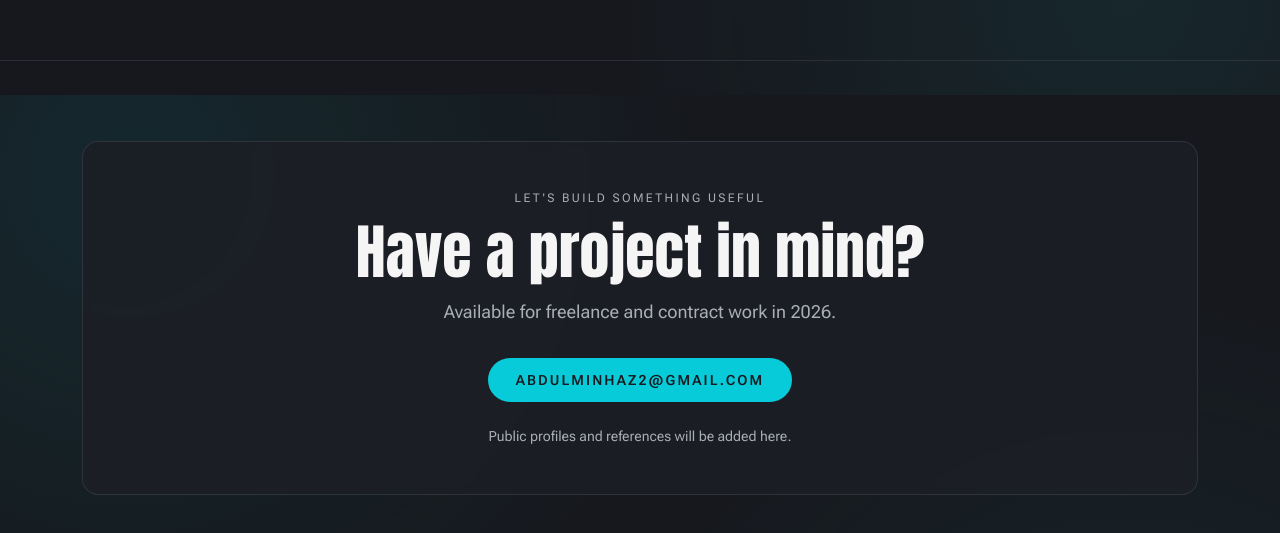
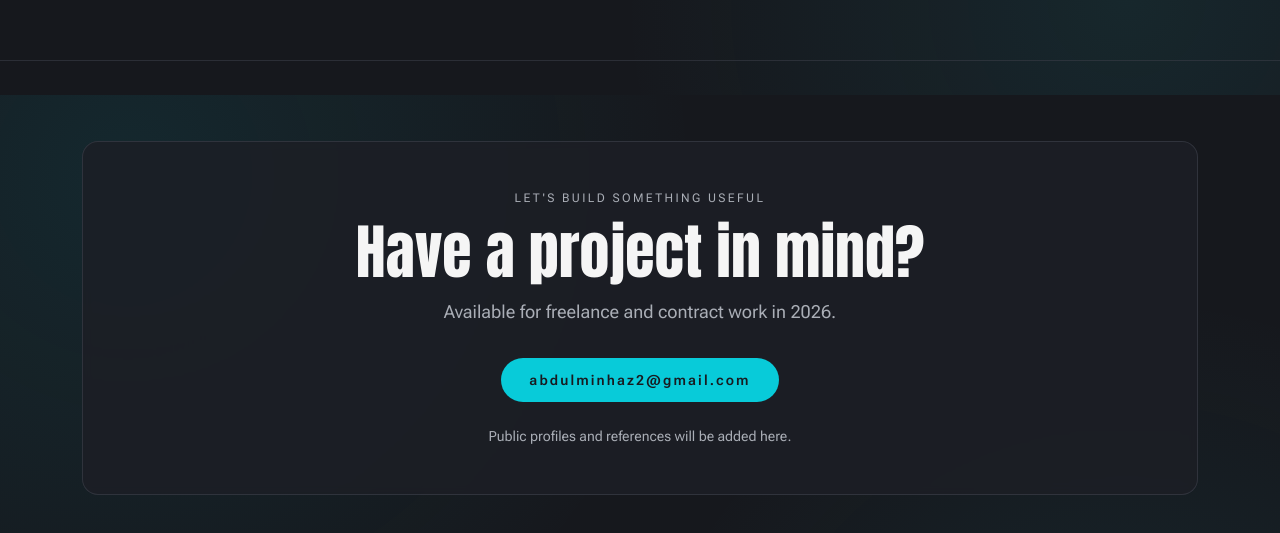
Before and after one commit to MNZ02/Portfolio2.0, a Next.js app: page / in a window 1280 px wide. Shown: the part 4705-5238 px from the top of the page. Built offline with nearby package versions, Linux system fonts and the light colour scheme.

Commit message:
Update email to lowercase

```diff
--- a/app/_components/StickyEmail.tsx
+++ b/app/_components/StickyEmail.tsx
@@ -2,17 +2,19 @@ import { GENERAL_INFO } from '@/lib/data';
 import React from 'react';
 
 const StickyEmail = () => {
+    const normalizedEmail = GENERAL_INFO.email.toLowerCase();
+
     return (
         <div className="fixed bottom-32 left-3 z-30 hidden 2xl:block">
             <a
-                href={`mailto:${GENERAL_INFO.email}`}
-                className="rounded-full border border-border/70 bg-background-light/65 px-2 py-3 text-[11px] uppercase tracking-[0.18em] text-muted-foreground transition-colors hover:border-primary/70 hover:text-primary"
+                href={`mailto:${normalizedEmail}`}
+                className="rounded-full border border-border/70 bg-background-light/65 px-2 py-3 text-[11px] lowercase tracking-[0.18em] text-muted-foreground transition-colors hover:border-primary/70 hover:text-primary"
                 style={{
                     textOrientation: 'mixed',
                     writingMode: 'vertical-rl',
                 }}
             >
-                {GENERAL_INFO.email}
+                {normalizedEmail}
             </a>
         </div>
     );
--- a/components/Footer.tsx
+++ b/components/Footer.tsx
@@ -1,6 +1,8 @@
 import { GENERAL_INFO, SOCIAL_LINKS } from '@/lib/data';
 
 const Footer = () => {
+    const normalizedEmail = GENERAL_INFO.email.toLowerCase();
+
     return (
         <footer className="section-divider pb-10 pt-16 md:pt-20" id="contact">
             <div className="container">
@@ -15,10 +17,10 @@ const Footer = () => {
                     </p>
 
                     <a
-                        href={`mailto:${GENERAL_INFO.email}`}
-                        className="mt-8 inline-flex rounded-full bg-primary px-7 py-3 text-sm font-semibold uppercase tracking-[0.15em] text-primary-foreground transition-colors hover:bg-primary/85"
+                        href={`mailto:${normalizedEmail}`}
+                        className="mt-8 inline-flex rounded-full bg-primary px-7 py-3 text-sm font-semibold lowercase tracking-[0.15em] text-primary-foreground transition-colors hover:bg-primary/85"
                     >
-                        {GENERAL_INFO.email}
+                        {normalizedEmail}
                     </a>
 
                     {SOCIAL_LINKS.length > 0 ? (
--- a/components/Navbar.tsx
+++ b/components/Navbar.tsx
@@ -36,6 +36,7 @@ const MENU_LINKS = [
 const Navbar = () => {
     const [isMenuOpen, setIsMenuOpen] = useState(false);
     const router = useRouter();
+    const normalizedEmail = GENERAL_INFO.email.toLowerCase();
 
     return (
         <>
@@ -50,7 +51,7 @@ const Navbar = () => {
                         </Link>
 
                         <a
-                            href={`mailto:${GENERAL_INFO.email}`}
+                            href={`mailto:${normalizedEmail}`}
                             className="ml-auto mr-3 hidden rounded-full border border-border/80 px-4 py-2 text-xs uppercase tracking-[0.15em] text-muted-foreground transition-colors hover:border-primary/70 hover:text-primary md:inline-flex"
                         >
                             {GENERAL_INFO.ctaLabel || 'Start a Project'}
@@ -156,10 +157,10 @@ const Navbar = () => {
                     <div className="rounded-xl border border-border/70 bg-background-light/55 p-4">
                         <p className="eyebrow mb-2">Get in touch</p>
                         <a
-                            href={`mailto:${GENERAL_INFO.email}`}
+                            href={`mailto:${normalizedEmail}`}
                             className="inline-flex text-base text-foreground transition-colors hover:text-primary"
                         >
-                            {GENERAL_INFO.email}
+                            {normalizedEmail}
                         </a>
                         <p className="mt-3 text-sm text-muted-foreground">
                             {GENERAL_INFO.availability}
```
